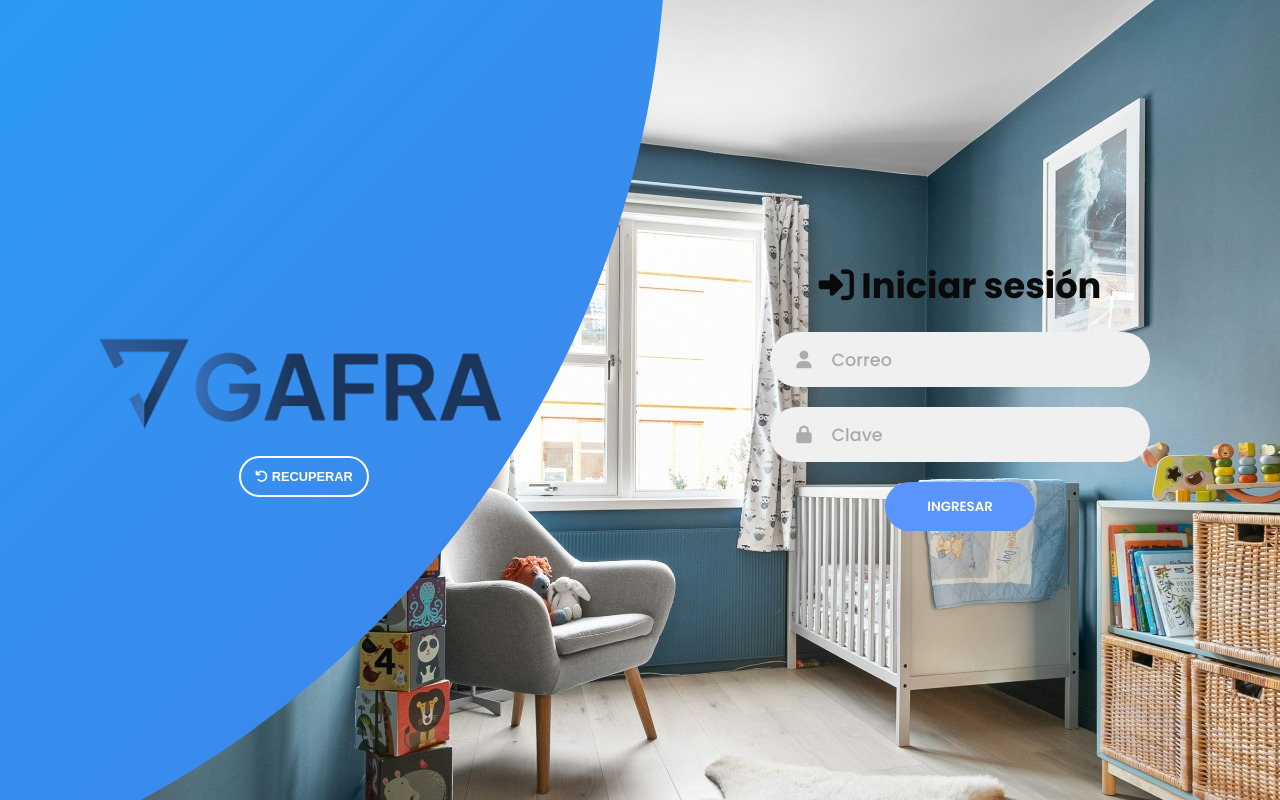
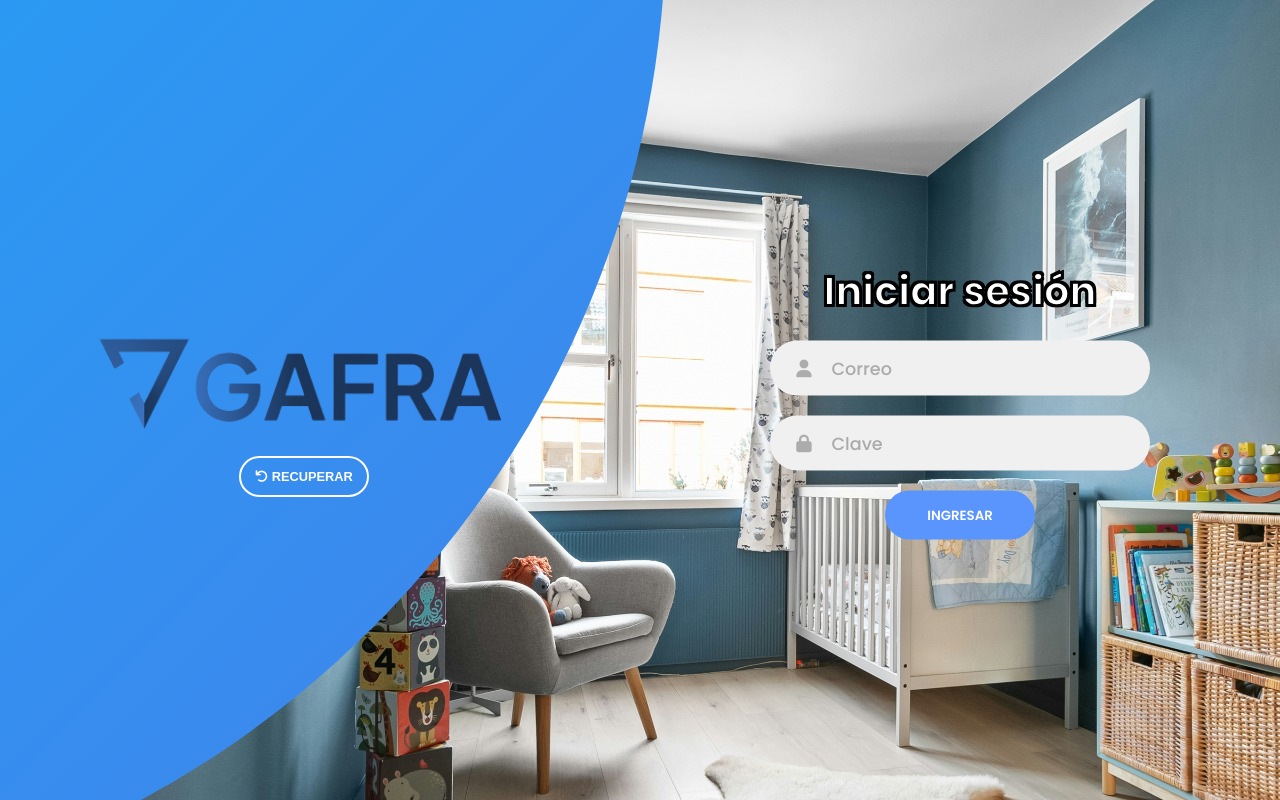
Before and after one commit to julianGPR/Gesti-n-de-ambientes, a PHP site: page /gafra/login in a window 1280 px wide. Run offline with PHP 8.4, Linux system fonts and the light colour scheme; some libraries are stand-ins or nearby versions.

Commit message:
cambios de login

```diff
--- a/assets/css/login.css
+++ b/assets/css/login.css
@@ -44,8 +44,8 @@ input {
 
 /* Mensaje de error */
 .error-message {
-  color: #e4655c; /* Color rojo de error */
-  font-size: 14px; /* Tamaño del texto */
+  color: #e01b0d; /* Color rojo de error */
+  font-size: 18px; /* Tamaño del texto */
   margin-top: 5px; /* Espaciado hacia abajo del campo */
   display: flex;
   align-items: center;
@@ -80,10 +80,17 @@ form.sign-in-form {
 }
 
 .title {
-  font-size: 2.2rem;
-  color: #0a0a0a;
-  margin-bottom: 10px;
+  font-size: 2.5rem;
+  color: #ffffff; /* Color del texto principal */
+  text-shadow: 2px 2px 0 #000000, -2px 2px 0 #000000, 2px -2px 0 #000000, -2px -2px 0 #000000; /* Efecto bordado */
+  -webkit-text-stroke: 2px #000000; /* Contorno negro alrededor del texto */
+  font-weight: bold; /* Texto más grueso */
+  padding: 10px 20px; /* Espaciado alrededor del texto */
+  display: inline-block; /* Para ajustar el tamaño al texto */
+  text-align: center; /* Alineación central */
 }
+
+
 
 .input-field {
   max-width: 380px;
--- a/controllers/LogInController.php
+++ b/controllers/LogInController.php
@@ -31,18 +31,18 @@ class LoginController
 
                 switch ($user['Rol']) {
                     case 'Administrador':
-                        header("Location: /gafra/admin/home");
+                        header("Location: /dashboard/gestion%20de%20ambientes/admin/home");
                         exit();
                     case 'Encargado':
-                        header("Location: /gafra/encargado/home");
+                        header("Location: /dashboard/gestion%20de%20ambientes/encargado/home");
                         exit();
                     default:
-                        header("Location: /gafra/login");
+                        header("Location: /dashboard/gestion%20de%20ambientes/login");
                         exit();
                 }
             } else {
                 $_SESSION['error_message'] = "La contraseña es incorrecta. Inténtalo de nuevo.";
-                header("Location: /gafra/login");
+                header("Location: /dashboard/gestion%20de%20ambientes/login");
                 exit();
             }
         } else {
@@ -61,7 +61,7 @@ class LoginController
         header("Pragma: no-cache");
         header("Expires: 0");
 
-        header("Location: /gafra/login"); // Redirigir al inicio de sesión después de cerrar sesión
+        header("Location: /dashboard/gestion%20de%20ambientes/login"); // Redirigir al inicio de sesión después de cerrar sesión
         exit();
     }
 }
--- a/views/login/index.php
+++ b/views/login/index.php
@@ -5,6 +5,7 @@
   <meta charset="UTF-8" />
   <meta name="viewport" content="width=device-width, initial-scale=1.0" />
   <script src="https://kit.fontawesome.com/64d58efce2.js" crossorigin="anonymous"></script>
+  <link rel="stylesheet" href="https://cdnjs.cloudflare.com/ajax/libs/font-awesome/6.0.0-beta3/css/all.min.css">
   <link rel="icon" href="assets/img/login02.ico" type="image/x-icon">
   <link rel="stylesheet" href="assets/css/login.css" />
   <title>Login</title>
@@ -14,8 +15,8 @@
   <div class="container">
     <div class="forms-container">
       <div class="signin-signup">
-        <form action="/gafra/login/login" method="POST" class="sign-in-form">
-          <h2 class="title"><i class="fas fa-sign-in-alt"></i> Iniciar sesión</h2>
+        <form action="/dashboard/gestion%20de%20ambientes/login/login" method="POST" class="sign-in-form">
+          <h2 class="title"> Iniciar sesión</h2>
           <?php
           session_start();
           if (isset($_SESSION['error_message'])) {
@@ -37,7 +38,7 @@
         </form>
 
         <form action="/recuperar_clave" method="POST" id="form-recuperar" class="sign-up-form">
-          <h2 class="title"><i class="fas fa-key"></i> Recuperar Contraseña</h2>
+          <h2 class="title"> Recuperar Contraseña</h2>
           <div class="input-field">
             <i class="fas fa-envelope"></i>
             <input type="email" id="correo" name="correo" placeholder="Correo" required />
```
Also changed, not shown: assets/css/formulario.css (deleted).
